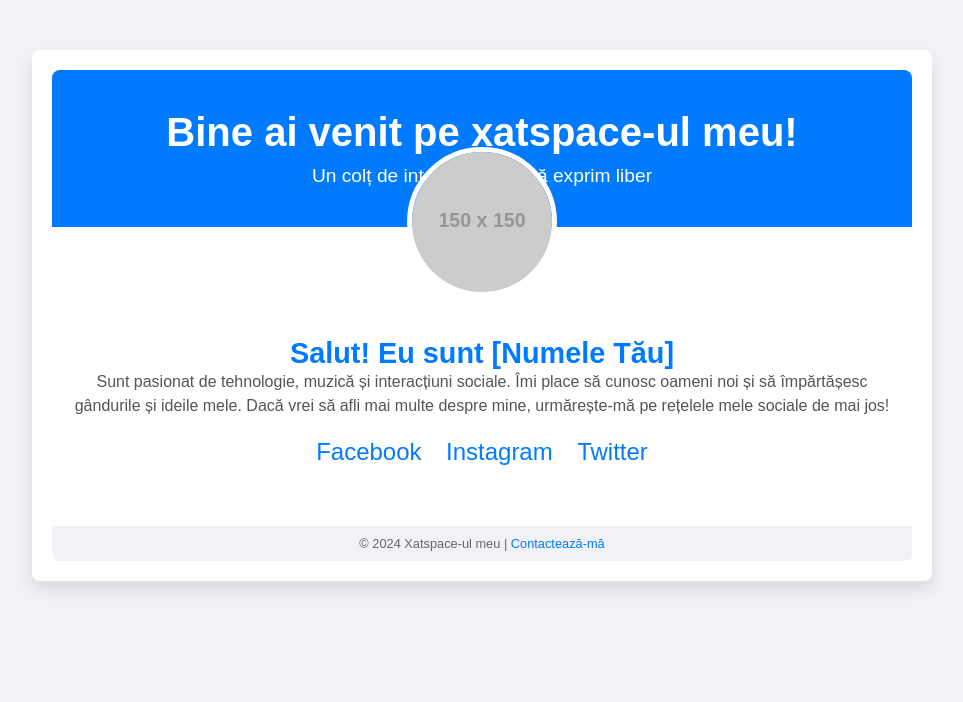
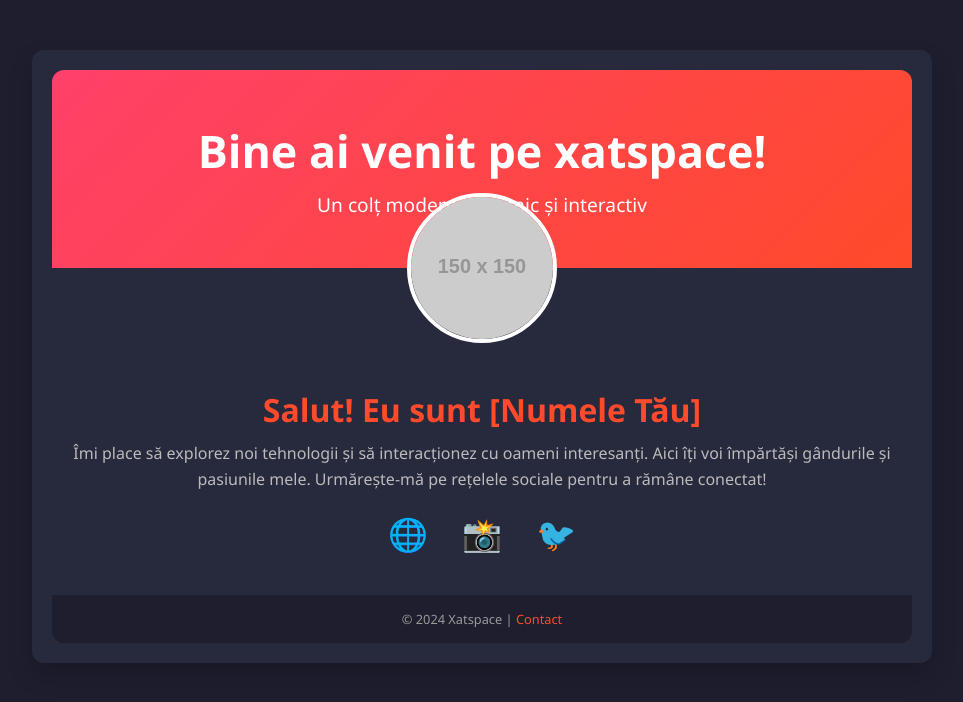
Before and after one commit to sephirothcoding/new2, a plain HTML site: page index.html in a window 1280 px wide. Shown: the whole page, without its empty margins (158-1121 px from the left). Drawn offline with Linux system fonts and the light colour scheme; placeholder pictures from the web are drawn by us.

Commit message:
Update index.html

```diff
--- a/index.html
+++ b/index.html
@@ -3,7 +3,7 @@
 <head>
     <meta charset="UTF-8">
     <meta name="viewport" content="width=device-width, initial-scale=1.0">
-    <title>XatSpace Modern</title>
+    <title>XatSpace Modern și Dinamic</title>
     <style>
         /* Reset margin and padding */
         * {
@@ -13,61 +13,74 @@
         }
 
         body {
-            font-family: 'Arial', sans-serif;
-            background-color: #f0f2f5;
-            color: #333;
+            font-family: 'Segoe UI', sans-serif;
+            background-color: #1e1e2f;
+            color: #ffffff;
+            overflow-x: hidden;
         }
 
         .container {
             max-width: 900px;
             margin: 50px auto;
-            background-color: #fff;
-            border-radius: 8px;
-            box-shadow: 0 8px 16px rgba(0, 0, 0, 0.1);
+            background-color: #27293d;
+            border-radius: 12px;
+            box-shadow: 0 12px 24px rgba(0, 0, 0, 0.2);
             padding: 20px;
+            text-align: center;
+            position: relative;
+            overflow: hidden;
         }
 
         .header {
-            text-align: center;
-            background-color: #007bff;
+            background: linear-gradient(135deg, #ff416c, #ff4b2b);
             color: white;
-            padding: 40px 20px;
-            border-radius: 8px 8px 0 0;
+            padding: 50px 20px;
+            border-radius: 12px 12px 0 0;
+            position: relative;
+            overflow: hidden;
         }
 
         .header h1 {
-            font-size: 2.5rem;
-            margin-bottom: 10px;
+            font-size: 2.8rem;
+            font-weight: 700;
+            animation: slideIn 1s ease-out forwards;
         }
 
         .header p {
             font-size: 1.2rem;
-            margin-top: 0;
+            margin-top: 10px;
+            opacity: 0;
+            animation: fadeIn 1.5s ease-out forwards;
+            animation-delay: 0.5s;
         }
 
         .profile-picture {
             width: 150px;
             height: 150px;
             border-radius: 50%;
-            border: 5px solid white;
-            margin: -80px auto 20px;
-            display: block;
+            border: 4px solid white;
+            position: relative;
+            z-index: 2;
+            margin-top: -75px;
+            animation: bounceIn 1.2s ease forwards;
         }
 
         .content {
             text-align: center;
-            padding: 20px;
+            padding: 40px 20px;
+            animation: fadeInUp 1.5s ease forwards;
         }
 
         .content h2 {
-            font-size: 1.8rem;
-            color: #007bff;
+            font-size: 2rem;
+            color: #ff4b2b;
+            margin-bottom: 10px;
         }
 
         .content p {
             font-size: 1rem;
-            line-height: 1.5;
-            color: #555;
+            line-height: 1.6;
+            color: #bbb;
             margin-bottom: 20px;
         }
 
@@ -77,33 +90,73 @@
 
         .social-icons a {
             text-decoration: none;
-            font-size: 1.5rem;
-            color: #007bff;
-            margin: 0 10px;
-            transition: color 0.3s ease;
+            font-size: 2rem;
+            color: #ff4b2b;
+            margin: 0 15px;
+            transition: transform 0.3s ease, color 0.3s ease;
         }
 
         .social-icons a:hover {
-            color: #0056b3;
+            color: #ffffff;
+            transform: translateY(-5px);
+        }
+
+        .ripple {
+            position: absolute;
+            width: 200%;
+            height: 200%;
+            background: rgba(255, 75, 43, 0.1);
+            border-radius: 50%;
+            top: 50%;
+            left: 50%;
+            transform: translate(-50%, -50%);
+            animation: rippleEffect 3s infinite linear;
         }
 
         footer {
             text-align: center;
-            padding: 10px 0;
+            padding: 15px 0;
             font-size: 0.8rem;
-            background-color: #f0f2f5;
-            color: #666;
-            margin-top: 40px;
-            border-radius: 0 0 8px 8px;
+            background-color: #1e1e2f;
+            color: #999;
+            border-radius: 0 0 12px 12px;
         }
 
         footer a {
-            color: #007bff;
+            color: #ff4b2b;
             text-decoration: none;
         }
 
         footer a:hover {
             text-decoration: underline;
+        }
+
+        /* Animations */
+        @keyframes slideIn {
+            from { transform: translateX(-100%); }
+            to { transform: translateX(0); }
+        }
+
+        @keyframes fadeIn {
+            from { opacity: 0; }
+            to { opacity: 1; }
+        }
+
+        @keyframes fadeInUp {
+            from { transform: translateY(50px); opacity: 0; }
+            to { transform: translateY(0); opacity: 1; }
+        }
+
+        @keyframes bounceIn {
+            0% { transform: scale(0.3); }
+            50% { transform: scale(1.1); }
+            80% { transform: scale(0.9); }
+            100% { transform: scale(1); }
+        }
+
+        @keyframes rippleEffect {
+            0% { transform: translate(-50%, -50%) scale(0); opacity: 1; }
+            100% { transform: translate(-50%, -50%) scale(1); opacity: 0; }
         }
     </style>
 </head>
@@ -112,8 +165,9 @@
     <div class="container">
         <!-- Header Section -->
         <div class="header">
-            <h1>Bine ai venit pe xatspace-ul meu!</h1>
-            <p>Un colț de internet unde mă exprim liber</p>
+            <div class="ripple"></div>
+            <h1>Bine ai venit pe xatspace!</h1>
+            <p>Un colț modern, dinamic și interactiv</p>
         </div>
 
         <!-- Profile Picture -->
@@ -122,19 +176,19 @@
         <!-- Main Content -->
         <div class="content">
             <h2>Salut! Eu sunt [Numele Tău]</h2>
-            <p>Sunt pasionat de tehnologie, muzică și interacțiuni sociale. Îmi place să cunosc oameni noi și să împărtășesc gândurile și ideile mele. Dacă vrei să afli mai multe despre mine, urmărește-mă pe rețelele mele sociale de mai jos!</p>
+            <p>Îmi place să explorez noi tehnologii și să interacționez cu oameni interesanți. Aici îți voi împărtăși gândurile și pasiunile mele. Urmărește-mă pe rețelele sociale pentru a rămâne conectat!</p>
 
             <!-- Social Media Icons -->
             <div class="social-icons">
-                <a href="https://facebook.com" target="_blank">Facebook</a>
-                <a href="https://instagram.com" target="_blank">Instagram</a>
-                <a href="https://twitter.com" target="_blank">Twitter</a>
+                <a href="https://facebook.com" target="_blank">🌐</a>
+                <a href="https://instagram.com" target="_blank">📸</a>
+                <a href="https://twitter.com" target="_blank">🐦</a>
             </div>
         </div>
 
         <!-- Footer Section -->
         <footer>
-            <p>© 2024 Xatspace-ul meu | <a href="#">Contactează-mă</a></p>
+            <p>© 2024 Xatspace | <a href="#">Contact</a></p>
         </footer>
     </div>
 
```
